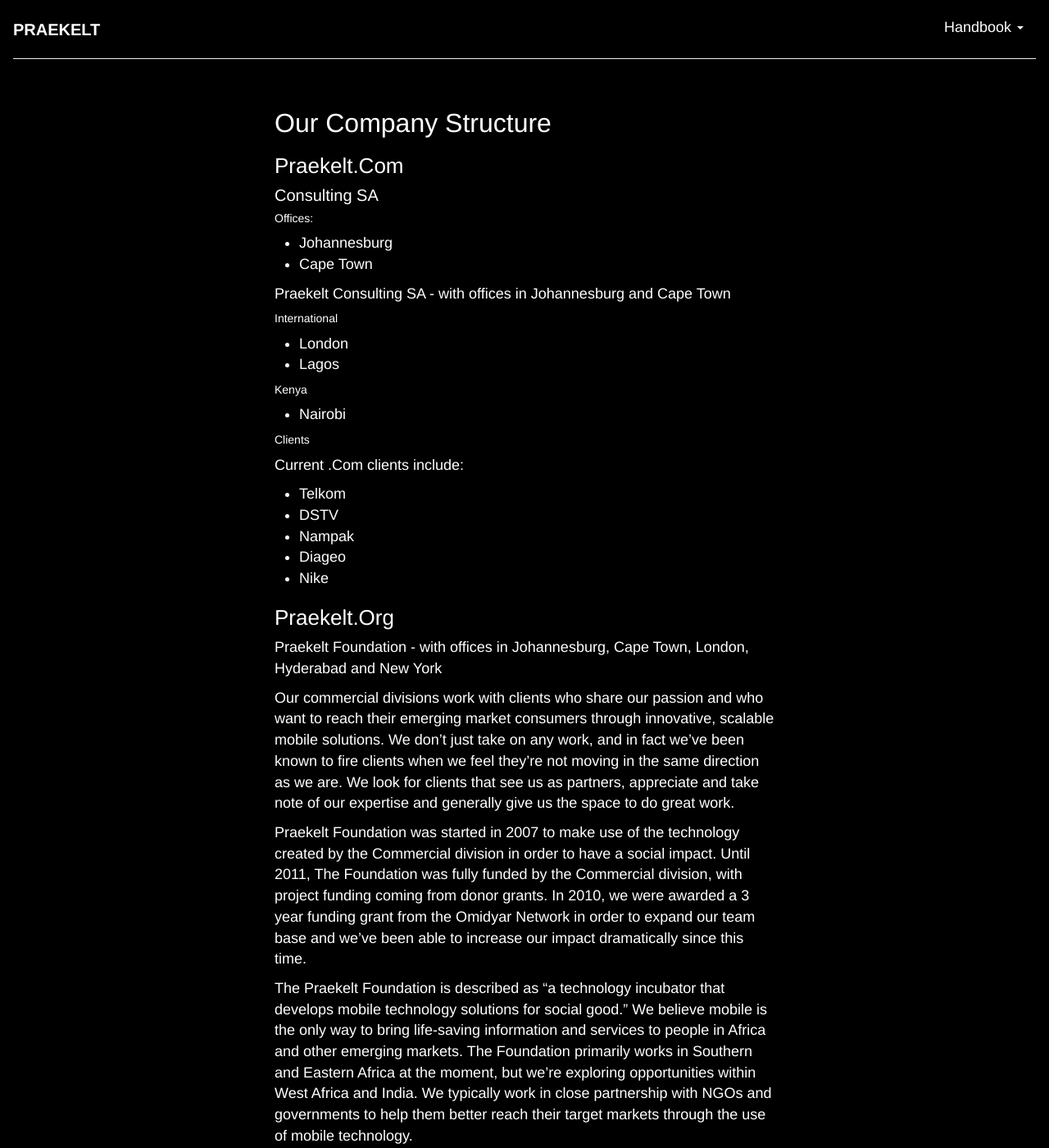
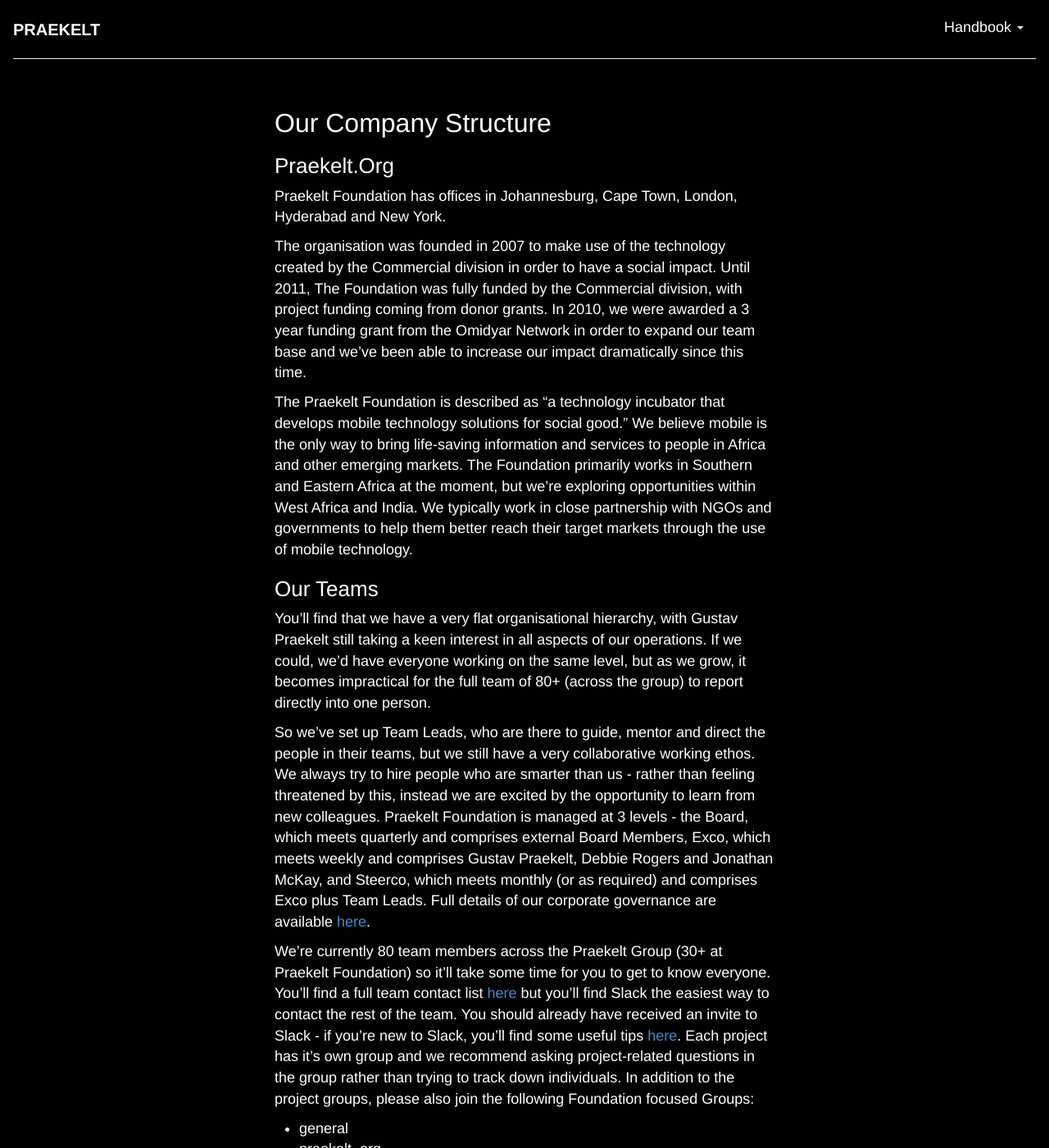
Before and after one commit to praekelt/handbook, a Jekyll site: the page built from _posts/2015-06-13-Our Structure.md, in a window 1280 px wide and 1400 px high. Shown: the whole window at 82% size. Built offline with Jekyll 4.4.1, drawn with Linux system fonts in a browser that asks for light colours; nearby versions of some CDN libraries; some of the changed text lies outside the part shown.

Commit message:
Updated 2015-06-13-Our Structure.md

```diff
--- a/_posts/2015-06-13-Our Structure.md
+++ b/_posts/2015-06-13-Our Structure.md
@@ -6,52 +6,18 @@
 
 
 
+
 ## Our Company Structure
 
-###Praekelt.Com
+### Praekelt.Org
+Praekelt Foundation has offices in Johannesburg, Cape Town, London, Hyderabad and New York.
 
-
-#### Consulting SA
-
-##### Offices:
-
-- Johannesburg
-- Cape Town
-
-Praekelt Consulting SA - with offices in Johannesburg and Cape Town
-
-##### International
-
-- London
-- Lagos
-
-##### Kenya
-
-- Nairobi
-
-##### Clients
-
-Current .Com clients include:
-
-- Telkom
-- DSTV
-- Nampak
-- Diageo
-- Nike
-
-
-### Praekelt.Org
-Praekelt Foundation - with offices in Johannesburg, Cape Town, London, Hyderabad and New York
-
-Our commercial divisions work with clients who share our passion and who want to reach their emerging market consumers through innovative, scalable mobile solutions.  We don’t just take on any work, and in fact we’ve been known to fire clients when we feel they’re not moving in the same direction as we are. We look for clients that see us as partners, appreciate and take note of our expertise and generally give us the space to do great work.
-
-
-Praekelt Foundation was started in 2007 to make use of the technology created by the Commercial division in order to have a social impact. Until 2011, The Foundation was fully funded by the Commercial division, with project funding coming from donor grants. In 2010, we were awarded a 3 year funding grant from the Omidyar Network in order to expand our team base and we’ve been able to increase our impact dramatically since this time.
+The organisation was founded in 2007 to make use of the technology created by the Commercial division in order to have a social impact. Until 2011, The Foundation was fully funded by the Commercial division, with project funding coming from donor grants. In 2010, we were awarded a 3 year funding grant from the Omidyar Network in order to expand our team base and we’ve been able to increase our impact dramatically since this time.
 
 The Praekelt Foundation is described as “a technology incubator that develops mobile technology solutions for social good.” We believe mobile is the only way to bring life-saving information and services to people in Africa and other emerging markets. The Foundation primarily works in Southern and Eastern Africa at the moment, but we’re exploring opportunities within West Africa and India. We typically work in close partnership with NGOs and governments to help them better reach their target markets through the use of mobile technology.
 
 ### Our Teams
-You’ll find that we have a very flat organisational hierarchy, with Gustav Praekelt still taking a keen interest in all aspects of our operations. If we could, we’d have everyone working on the same level, but as we grow, it becomes impractical for the full team of 80+ to report directly into one person.
+You’ll find that we have a very flat organisational hierarchy, with Gustav Praekelt still taking a keen interest in all aspects of our operations. If we could, we’d have everyone working on the same level, but as we grow, it becomes impractical for the full team of 80+ (across the group) to report directly into one person.
 
 So we’ve set up Team Leads, who are there to guide, mentor and direct the people in their teams, but we still have a very collaborative working ethos. We always try to hire people who are smarter than us - rather than feeling threatened by this, instead we are excited by the opportunity to learn from new colleagues. Praekelt Foundation is managed at 3 levels - the Board, which meets quarterly and comprises external Board Members, Exco, which meets weekly and comprises Gustav Praekelt, Debbie Rogers and Jonathan McKay, and Steerco, which meets monthly (or as required) and comprises Exco plus Team Leads. Full details of our corporate governance are available [here](https://docs.google.com/document/d/1BXYZ5BM6ivrKLH95CEFBQRLaPYmJ_agEXV90fV2LlgQ/edit).
 
```
Also changed, not shown: other parts of _posts/2015-06-13-Our Structure.md (+1 -0 lines).
